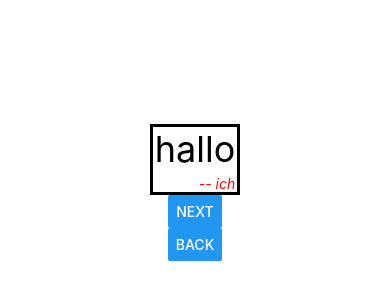
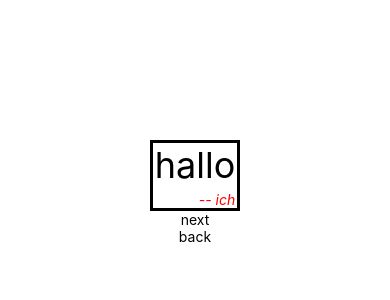
Before and after one commit to ars1992/udemy_react_native, a React Native app: screen / in a window 390 px wide. Shown: the part 230-530 px from the top of the page. Built offline with nearby package versions, Linux system fonts and the light colour scheme.

Commit message:
ende 45 pressable

```diff
--- a/App.js
+++ b/App.js
@@ -1,5 +1,5 @@
 import { StatusBar } from 'expo-status-bar';
-import { Button, StyleSheet, Text, View } from 'react-native';
+import { Pressable, StyleSheet, Text, View } from 'react-native';
 import { useState } from 'react';
 import Zitate from './components/Zitate'
 
@@ -14,18 +14,13 @@ export default function App() {
 
   const [index, setIndex] = useState(0)
   const zitat = zitate[index]
-  // const useStates = useState(0)
-  // const index = useStates[0]
-  // console.log(useStates)
-  // const zitat = zitate[index]
-  // const setIndex = useStates[1]
 
   return (
     <View style={styles.container}>
       <Zitate text={zitat.text} autor={zitat.autor}/>
 
-      <Button title='next' onPress={() => setIndex((index + 1) % zitate.length)}></Button>
-      <Button title='back' onPress={() => setIndex(index == 0 ? zitate.length - 1: index - 1)}></Button>
+      <Pressable onPress={() => setIndex((index + 1) % zitate.length)}><Text>next</Text></Pressable>
+      <Pressable onPress={() => setIndex(index == 0 ? zitate.length - 1: index - 1)}><Text>back</Text></Pressable>
       <StatusBar style="auto" />
     </View>
   );
```
